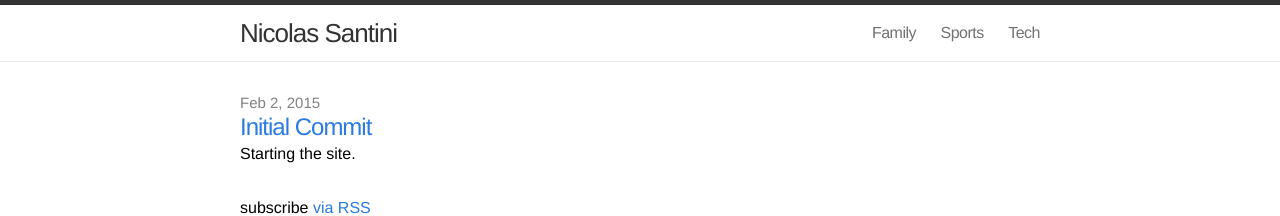
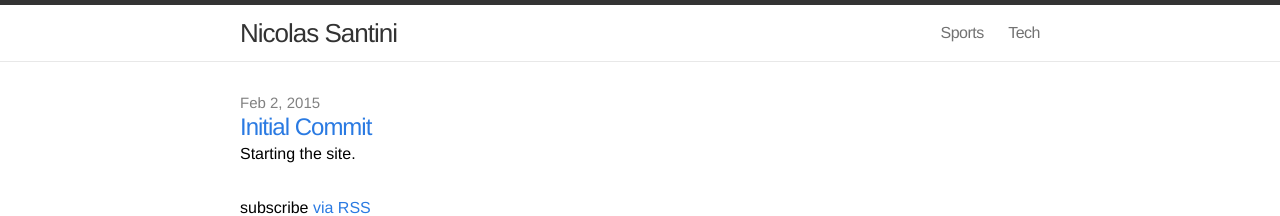
Before and after one commit to nsantini/nsantini.github.io, a Jekyll site: the page built from index.html, in a window 1280 px wide. Shown: the top 216 px of the page. Built offline with Jekyll 4.4.1, drawn with Linux system fonts in a browser that asks for light colours; Markdown is read by kramdown in place of the engine named in the settings.

Commit message:
making family private

```diff
--- a/_includes/header.html
+++ b/_includes/header.html
@@ -17,7 +17,6 @@
         </svg>
       </a>
       <div class="trigger">
-        <a class="page-link" href="/family">Family</a>
         <a class="page-link" href="/sports">Sports</a>
         <a class="page-link" href="/tech">Tech</a>
       </div>
```
